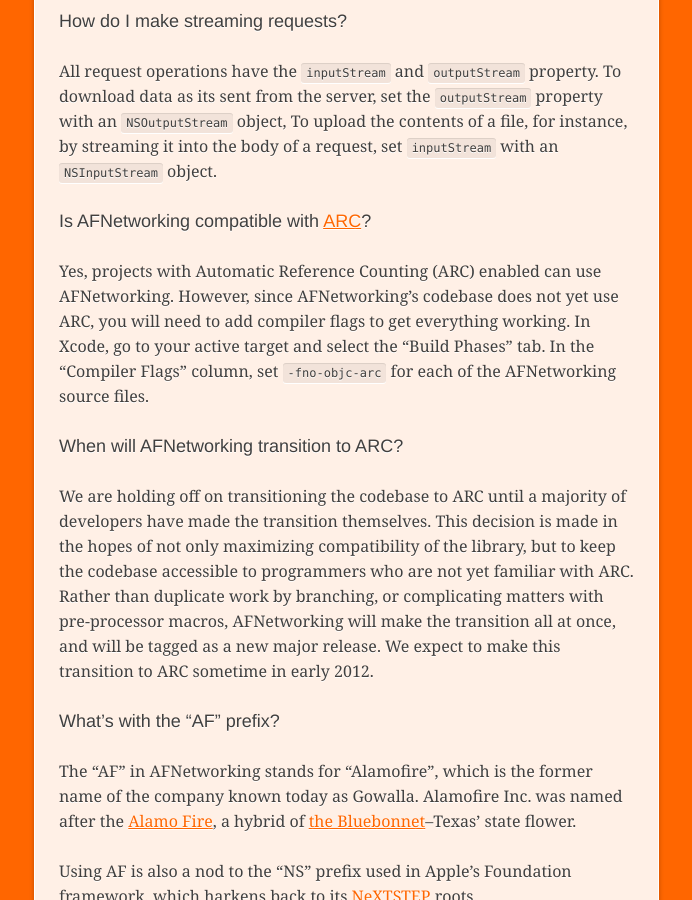
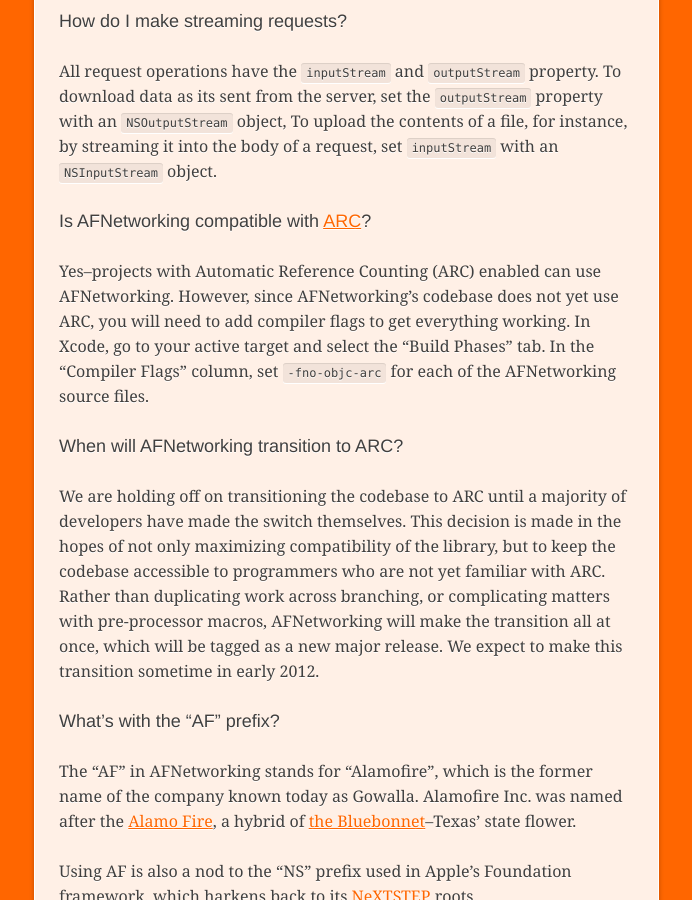
Before and after one commit to gowalla-archive/gowalla.github.com, a Jekyll site: the page built from _posts/2011-11-01-afnetworking-faq.md, in a window 1280 px wide and 900 px high, scrolled down 2367 px. Shown: the whole window, without its empty margins (456-1148 px from the left). Built offline with Jekyll 4.4.1, drawn with Linux system fonts in a browser that asks for light colours; Markdown is read by kramdown in place of the engine named in the settings.

Commit message:
Minor edits to AFNetworking FAQ post

```diff
--- a/_posts/2011-11-01-afnetworking-faq.md
+++ b/_posts/2011-11-01-afnetworking-faq.md
@@ -60,11 +60,11 @@ All request operations have the `inputStream` and `outputStream` property. To do
 
 ## Is AFNetworking compatible with [ARC](http://clang.llvm.org/docs/AutomaticReferenceCounting.html)?
 
-Yes, projects with Automatic Reference Counting (ARC) enabled can use AFNetworking. However, since AFNetworking's codebase does not yet use ARC, you will need to add compiler flags to get everything working. In Xcode, go to your active target and select the "Build Phases" tab. In the "Compiler Flags" column, set `-fno-objc-arc` for each of the AFNetworking source files.
+Yes--projects with Automatic Reference Counting (ARC) enabled can use AFNetworking. However, since AFNetworking's codebase does not yet use ARC, you will need to add compiler flags to get everything working. In Xcode, go to your active target and select the "Build Phases" tab. In the "Compiler Flags" column, set `-fno-objc-arc` for each of the AFNetworking source files.
 
 ## When will AFNetworking transition to ARC?
 
-We are holding off on transitioning the codebase to ARC until a majority of developers have made the transition themselves. This decision is made in the hopes of not only maximizing compatibility of the library, but to keep the codebase accessible to programmers who are not yet familiar with ARC. Rather than duplicate work by branching, or complicating matters with pre-processor macros, AFNetworking will make the transition all at once, and will be tagged as a new major release. We expect to make this transition to ARC sometime in early 2012.
+We are holding off on transitioning the codebase to ARC until a majority of developers have made the switch themselves. This decision is made in the hopes of not only maximizing compatibility of the library, but to keep the codebase accessible to programmers who are not yet familiar with ARC. Rather than duplicating work across branching, or complicating matters with pre-processor macros, AFNetworking will make the transition all at once, which will be tagged as a new major release. We expect to make this transition sometime in early 2012.
 
 ## What's with the "AF" prefix?
 
```
